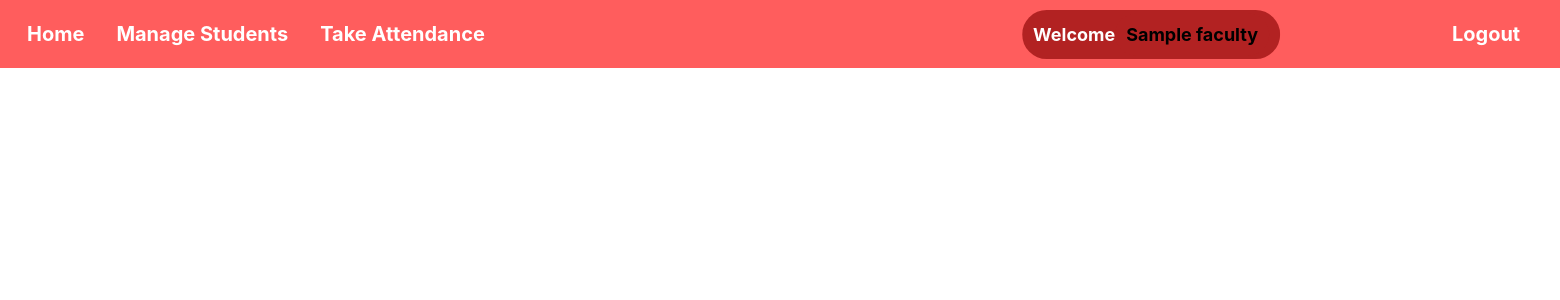
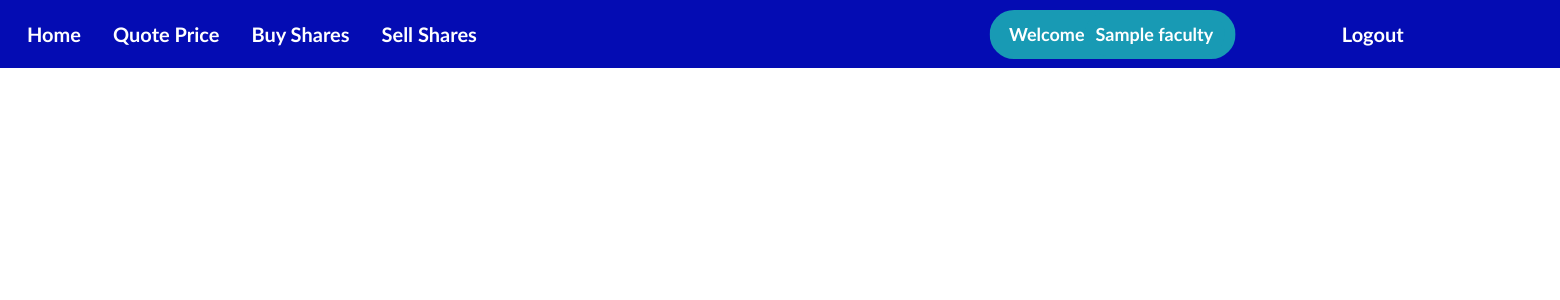
Before and after one commit to rathin-nair/Trading-Floor, a PHP site: page /Components/dashboard.php in a window 1560 px wide. Shown: the top 300 px of the page. Run offline with PHP 8.4, Linux system fonts and the light colour scheme; the visitor is signed in with stand-in values (Sample User, id 1); tables that the repository leaves empty or names only in its code hold one stand-in row (values such as "Sample post").

Commit message:
Changed Navbar
made changes in navbar css

```diff
--- a/CSS/index.css
+++ b/CSS/index.css
@@ -1,6 +1,9 @@
 /*Navbar*/
+body{
+    font-family:'Gill Sans', 'Gill Sans MT', Calibri, 'Trebuchet MS', sans-serif;
+}
 .navbar{
-    background-color: rgba(255, 0, 0, 0.637);
+    background-color: #040cb3;
     display: flex;
     justify-content: left;
     width: 100%;
@@ -20,7 +23,7 @@
 
 .navbar a:hover{
     cursor: pointer;
-    background-color: red;
+    background-color: #0e86d4;
 }
 
 .navbar span{
@@ -28,18 +31,14 @@
     color: white;
     font-weight: bold;
     font-size: 18px;
-    background-color:firebrick;
+    background-color: #189AB4;
     padding: 10px;
     border: 1px solid transparent;
     border-radius: 25px;
 }
 
 #logout-btn{
-    transform: translate(750%, 0%);
-}
-
-.fname{
-    color: Black !important;
+    transform: translate(700%, 0%);
 }
 
 .st-list{
--- a/Components/dashboard.php
+++ b/Components/dashboard.php
@@ -37,7 +37,7 @@
         <!-- Bootstrap CSS -->
         <link rel="stylesheet" href="https://maxcdn.bootstrapcdn.com/bootstrap/4.0.0/css/bootstrap.min.css" integrity="sha384-Gn5384xqQ1aoWXA+058RXPxPg6fy4IWvTNh0E263XmFcJlSAwiGgFAW/dAiS6JXm" crossorigin="anonymous">
 
-        <title>NMIMS - Attendance</title>
+        <title>Trading Floor - Dashboard</title>
         <meta name="description" content="">
         <link rel="stylesheet" href="../CSS/index.css">
     </head>
--- a/Components/navbar.php
+++ b/Components/navbar.php
@@ -27,10 +27,11 @@
 <body>
     <div class="navbar">
         <a href="dashboard.php">Home</a>
-        <a href="student.php">Manage Students</a>
-        <a href="attendance.php">Take Attendance</a>
+        <a href="quote.php">Quote Price</a>
+        <a href="buy.php">Buy Shares</a>
+        <a href="sell.php">Sell Shares</a>
 
-        <span>Welcome<span class='fname'><?php echo $fname?></span></span>
+        <span>&nbsp;&nbsp;Welcome<span class='fname'><?php echo $fname?></span></span>
         <a id="logout-btn" href="logout.php">Logout</a>
     </div>
 </body>
```
